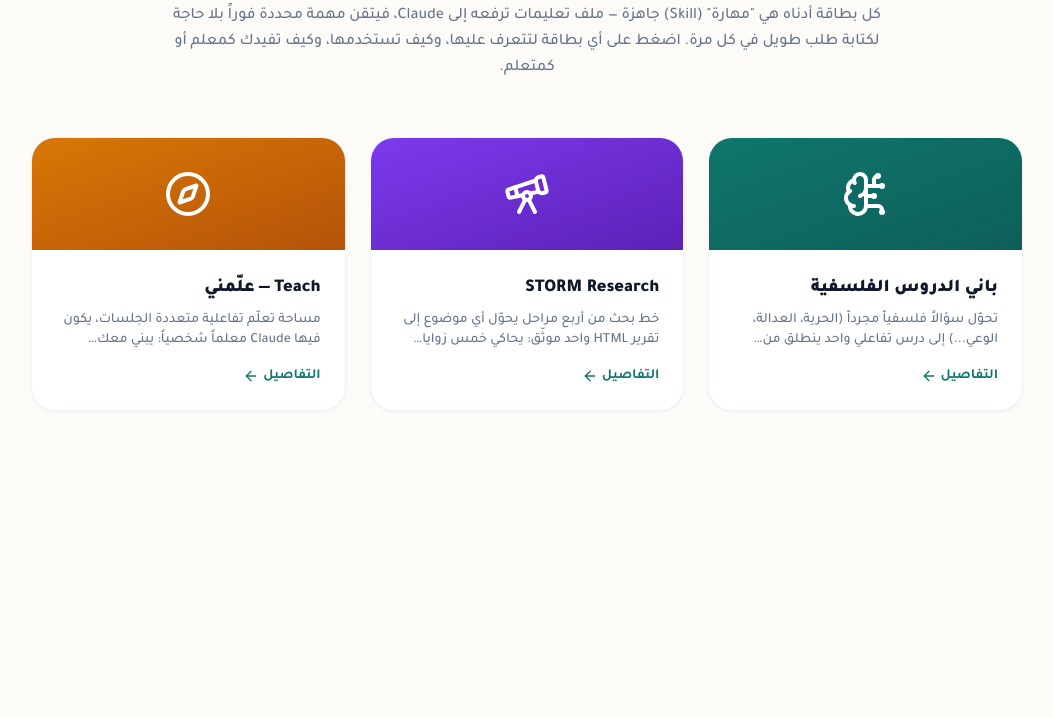
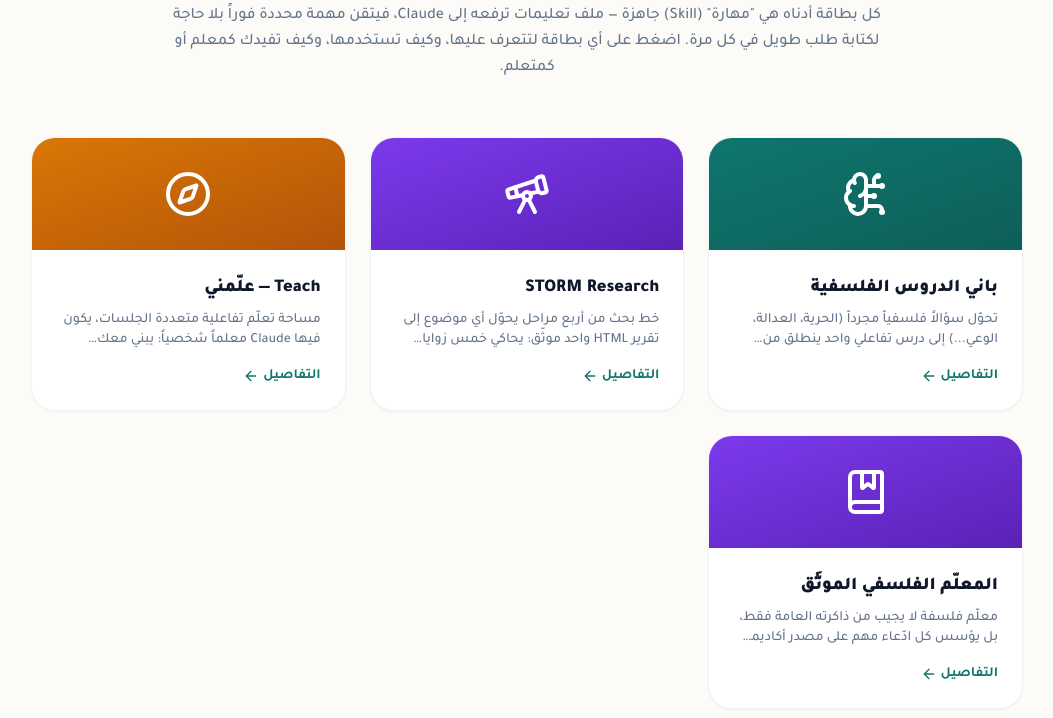
Before and after one commit to 01mohamedelyousfi-design/MAHABATLHIKMA, a plain HTML site: page skills.html in a window 1280 px wide. Shown: the part 210-928 px from the top of the page, without its empty margins (113-1166 px from the left). Before the commit the page ends 800 px from the top, so only its background shows below. Drawn offline with nearby package versions, Linux system fonts and the light colour scheme.

Commit message:
وصف التعديل

```diff
--- a/skills.html
+++ b/skills.html
@@ -176,6 +176,23 @@
                 teacher: 'يمكن للمعلم استخدامها لتعلّم مهارة تقنية جديدة (كتوظيف الذكاء الاصطناعي في التدريس) بخطوات صغيرة مرتبطة بهدفه الفعلي، بدل مقرر عام لا يلامس حاجته.',
                 student: 'يمنح المتعلم مساراً تدريجي الصعوبة مبنياً على الاسترجاع الفعّال (وليس الحفظ السلبي)، مع مسرد مصطلحات ومراجع سريعة يعود إليها لاحقاً.',
             },
+            {
+                id: 'philosophy-tutor',
+                title: 'المعلّم الفلسفي الموثَّق',
+                subtitle: 'philosophy-tutor skill',
+                icon: 'book-marked',
+                gradient: 'from-secondary to-secondary-dark',
+                file: 'assets/skills/philosophy-tutor.zip',
+                explain: 'معلّم فلسفة لا يجيب من ذاكرته العامة فقط، بل يؤسس كل ادّعاء مهم على مصدر أكاديمي موثوق (موسوعة ستانفورد وموسوعة الإنترنت الفلسفية وPhilPapers ومشروع غوتنبرغ وOpenAlex وSemantic Scholar)، ويرقّم كل استشهاد [1][2]، ويصرّح بوضوح حين لا تغطي المصادر السؤال بدل التخمين. يقدّم أيضاً 4 أوضاع تدريس يختارها المتعلم: حوار سقراطي، شرح مصطلح على 3 مستويات، مقارنة بين فيلسوفين أو مدرستين، وتلخيص نص فلسفي.',
+                usage: [
+                    ...USAGE_STEPS,
+                    'اكتب طلبك مباشرة: "ناقشني حول..." للحوار السقراطي، "عرّف..." لشرح مصطلح، "قارن بين..." للمقارنة، أو "لخّص..." لتلخيص نص.',
+                    'إن لم تحدد وضعاً، يجيب المعلم مباشرة مع الالتزام بذكر مصدر كل ادّعاء مهم.',
+                    'راجع قائمة المصادر المرقّمة أسفل كل إجابة للتحقق أو التوسّع أكثر.',
+                ],
+                teacher: 'يمنح المعلم إجابات يمكن التحقق منها فعلياً (مصدر لكل ادّعاء) بدل نص مقنع الشكل لكن غير موثّق — مفيد خصوصاً عند تحضير درس أو التأكد من دقة معلومة قبل تقديمها للتلاميذ.',
+                student: 'يعلّم المتعلم عادة فكرية أساسية: التمييز بين المعرفة الموثّقة والمعرفة العامة، عبر رؤية الفرق بوضوح في كل إجابة بدل تصديق كل ما يُقال دون تحقق.',
+            },
         ];
 
         function renderGrid() {
```
Also changed, not shown: 1 other file.
